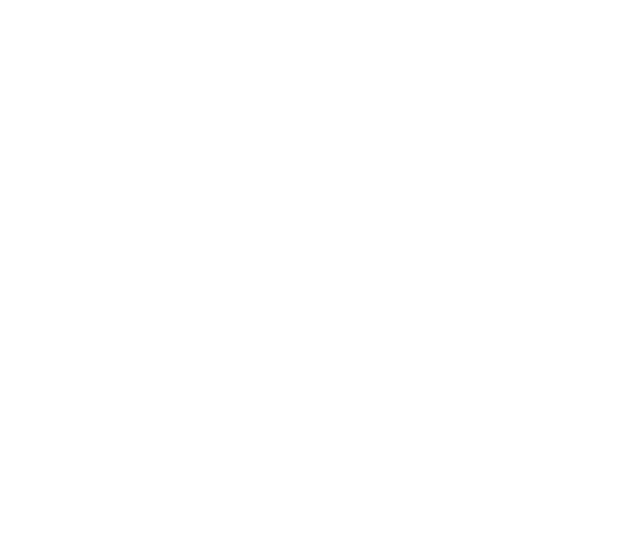
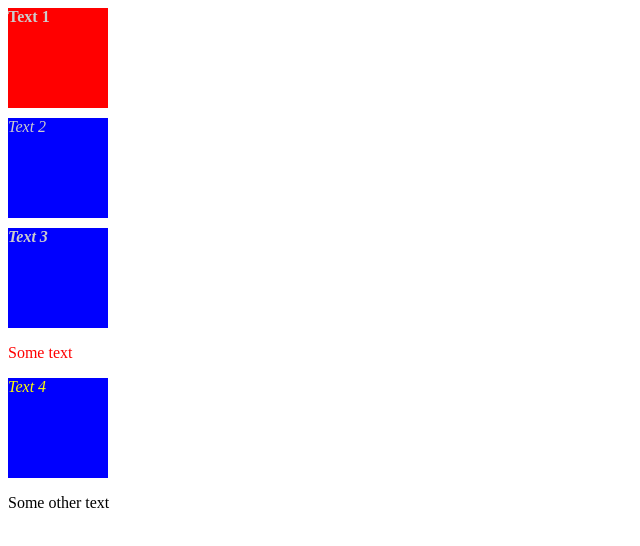
Before and after one commit to dzarezenko/beetroot2-css-selectors, a plain HTML site: page index.html in a window 1280 px wide. Shown: the whole page, without its empty margins (0-640 px from the left). Drawn offline with Linux system fonts and the light colour scheme.

Commit message:
Selectors by class and tags

```diff
--- a/css/main.css
+++ b/css/main.css
@@ -0,0 +1,24 @@
+div {
+  width: 100px;
+  height: 100px;
+  margin-bottom: 10px;
+  color: #ccc;
+}
+
+div.class1 {
+  background-color: red;
+  font-weight: bold;
+}
+
+div.class2 {
+  background-color: blue;
+  font-style: italic;
+}
+
+section.class1 > div.class2 {
+  color: yellow;
+}
+
+div + p {
+  color: red;
+}
--- a/index.html
+++ b/index.html
@@ -8,5 +8,31 @@
 </head>
 <body>
 
+  <div class="class1">
+    Text 1
+  </div>
+  <div class="class2">
+    Text 2
+  </div>
+  <div class="class1 class2">
+    Text 3
+  </div>
+
+  <p>
+    Some text
+  </p>
+
+  <section class="class1">
+
+      <div class="class2">
+        Text 4
+      </div>
+
+  </section>
+
+  <p>
+    Some other text
+  </p>
+
 </body>
 </html>
```
